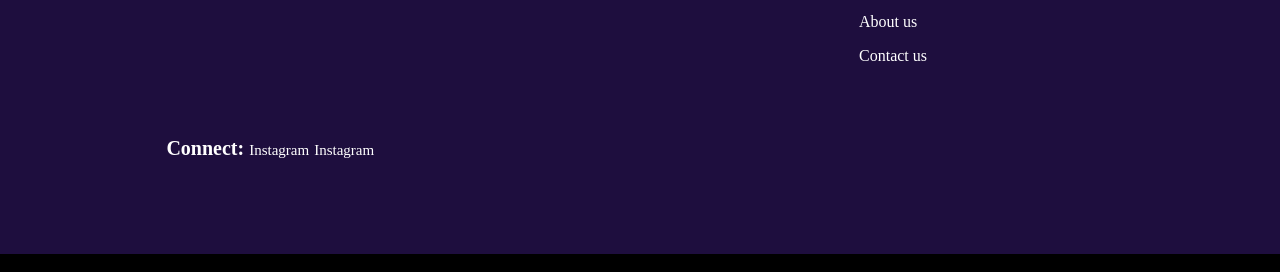
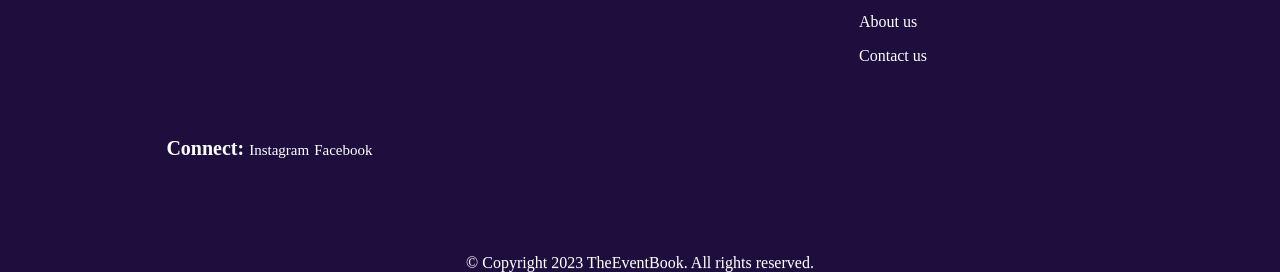
Before and after one commit to memxnse/Technical_test, a plain HTML site: page index.html in a window 1280 px wide. Shown: the part 1029-1301 px from the top of the page. Drawn offline with Linux system fonts and the light colour scheme.

Commit message:
copyright added

```diff
--- a/index.html
+++ b/index.html
@@ -73,9 +73,12 @@
       <li>Contact us</li>
     </div>
     <div class="footer_content">
-      <h4>Connect: <a href="#">Instagram</a> <a href="#">Instagram</a></h4>
+      <h4>Connect: <a href="#">Instagram</a> <a href="#">Facebook</a></h4>
     </div>
   </section>
+  <p class="cp-text">
+    © Copyright 2023 TheEventBook. All rights reserved.
+  </p>
   <script src="script.js"></script>
 </body>
 </html>
--- a/style.css
+++ b/style.css
@@ -167,11 +167,12 @@ body{
   text-decoration: none;
   color: #fff;
 }
+.cp-text{ color: #fff; text-shadow: 0 1px rgba(255, 255, 255, 0.1);   display: grid;
+  place-items: center; background-color: #1e0e3e;}
 
 .footer_content h4{
   margin-bottom: 1.5rem;
   font-size: 20px;
-  /* color: #fff; */
 }
 
 .footer_content li{
@@ -190,7 +191,7 @@ body{
 
 .footer_content li:hover {
   transform: translateY(-3px) translateX(-5px);
-  color: #ffffff52;
+  color: #fff;
   text-decoration: none;
 }
 
```
